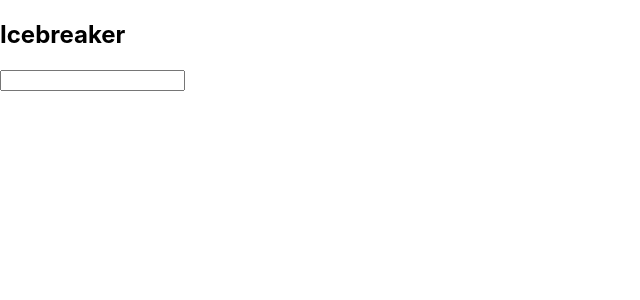
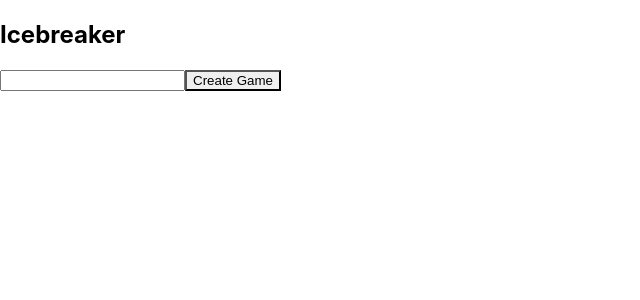
Before and after one commit to davidystephenson/icebreaker, a React (Create React App) app: page / in a window 1280 px wide. Shown: the top 300 px of the page, without its empty margins (0-640 px from the left). Built offline with nearby package versions, Linux system fonts and the light colour scheme.

Commit message:
Add create game button

```diff
--- a/package.json
+++ b/package.json
@@ -3,7 +3,9 @@
   "version": "0.1.0",
   "private": true,
   "dependencies": {
-    "@chakra-ui/react": "^1.8.3",
+    "@chakra-ui/react": "^1.8.5",
+    "@emotion/react": "^11.8.1",
+    "@emotion/styled": "^11.8.1",
     "@testing-library/jest-dom": "^5.16.2",
     "@testing-library/react": "^12.1.2",
     "@testing-library/user-event": "^13.5.0",
@@ -11,6 +13,7 @@
     "@types/node": "^16.11.25",
     "@types/react": "^17.0.39",
     "@types/react-dom": "^17.0.11",
+    "framer-motion": "^6.2.8",
     "react": "^17.0.2",
     "react-dom": "^17.0.2",
     "react-scripts": "5.0.0",
--- a/src/App.tsx
+++ b/src/App.tsx
@@ -1,10 +1,13 @@
-import { Container, Heading, Input } from '@chakra-ui/react'
+import { Container, Heading, Input, FormControl, Button } from '@chakra-ui/react'
 
 function App (): JSX.Element {
   return (
     <Container>
       <Heading>Icebreaker</Heading>
-      <Input />
+      <FormControl>
+        <Input />
+        <Button>Create Game</Button>
+      </FormControl>
     </Container>
   )
 }
```
Also changed, not shown: 1 other file (tests, documents, lock files or other folders).
